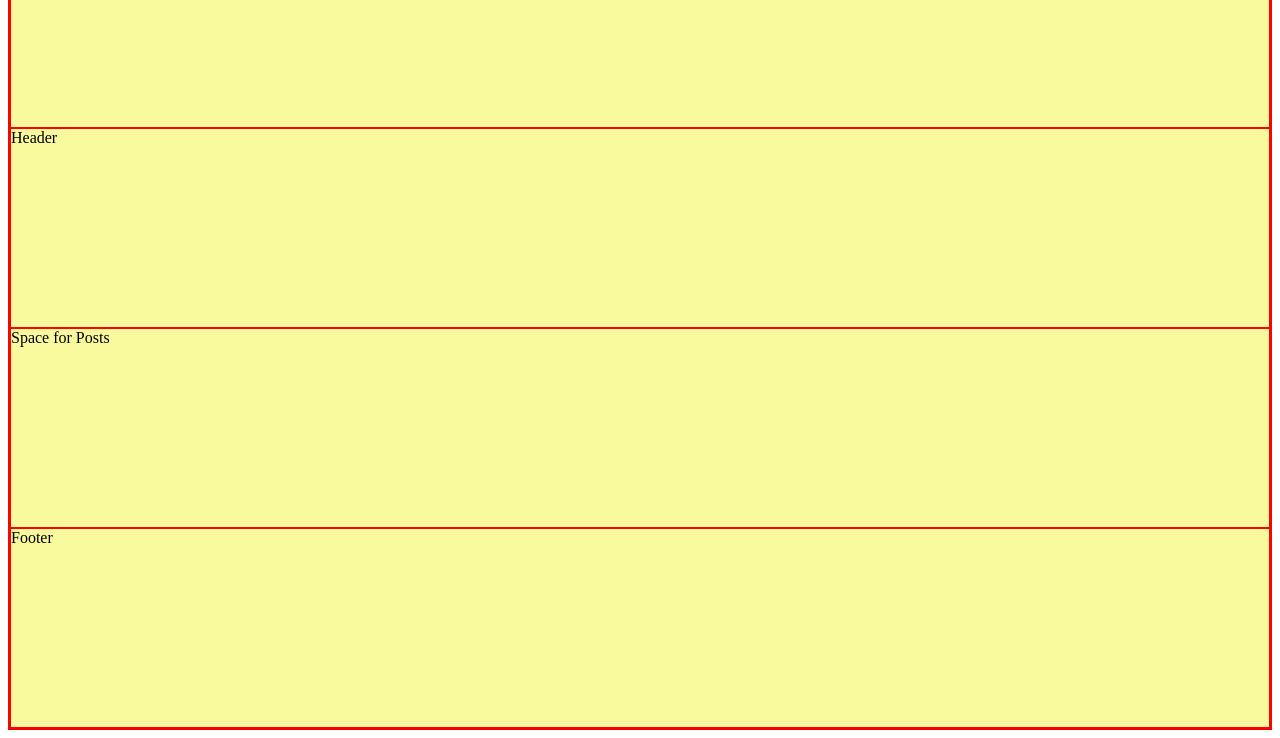
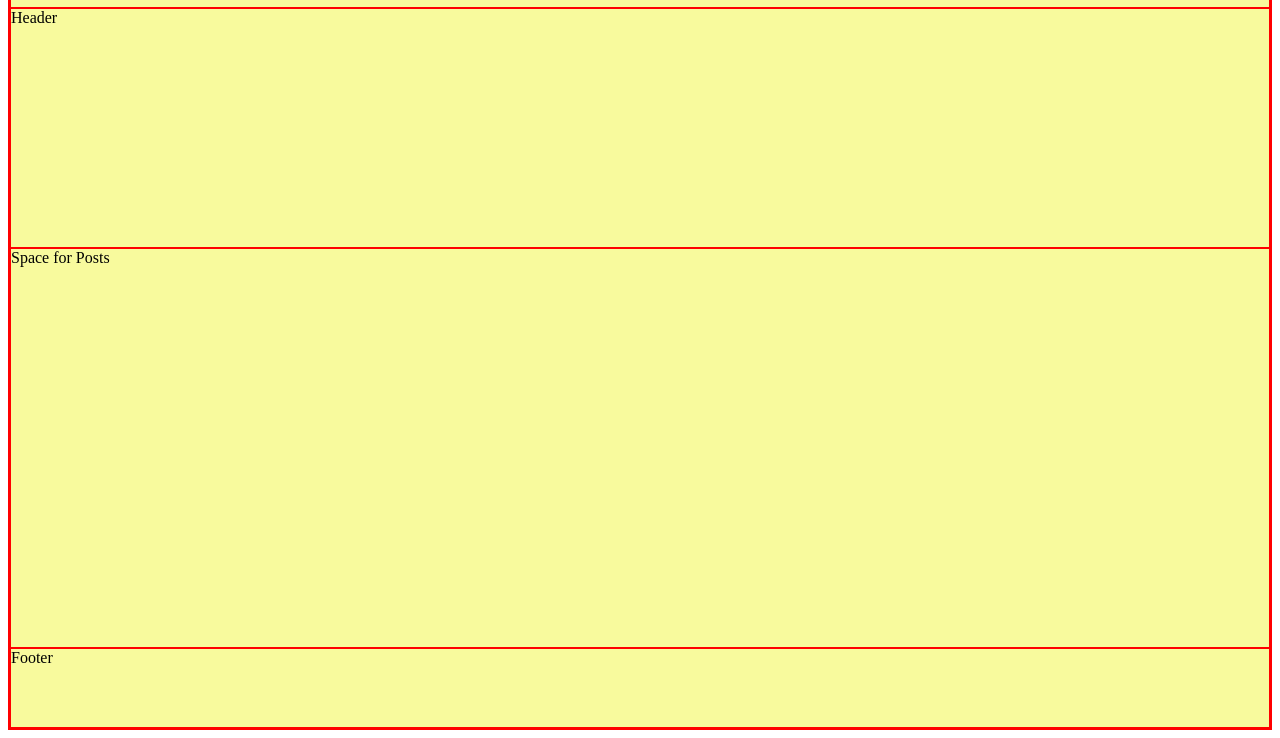
Before and after one commit to TinaPalp/TinaPalp.github.io, a plain HTML site: page BlogPage/index.html in a window 1280 px wide. Shown: the part 82-820 px from the top of the page. Drawn offline with Linux system fonts and the light colour scheme.

Commit message:
Update nav.css

```diff
--- a/BlogPage/css/nav.css
+++ b/BlogPage/css/nav.css
@@ -1,8 +1,7 @@
 .container{
     display:grid;
-    height: 100vh;
     grid-template-columns: auto auto auto;
-    grid-template-rows: 1fr 1fr 1fr 1fr;
+    grid-template-rows: 10vh 30vh 50vh 10vh;
     /* grid-template-columns: repeat(3, 1fr); */
     /* Initially each element has its own row for small screens */
     grid-template-areas:
@@ -37,7 +36,7 @@
   .container{
         display:grid;
         grid-template-columns: auto auto auto;
-        grid-template-rows: 1fr 1fr 1fr 1fr;
+        grid-template-rows: 10vh 30vh 50vh 10vh;
         grid-template-areas:
         "nav nav nav nav nav nav nav nav"
         "hd hd hd hd hd hd hd hd"
```
